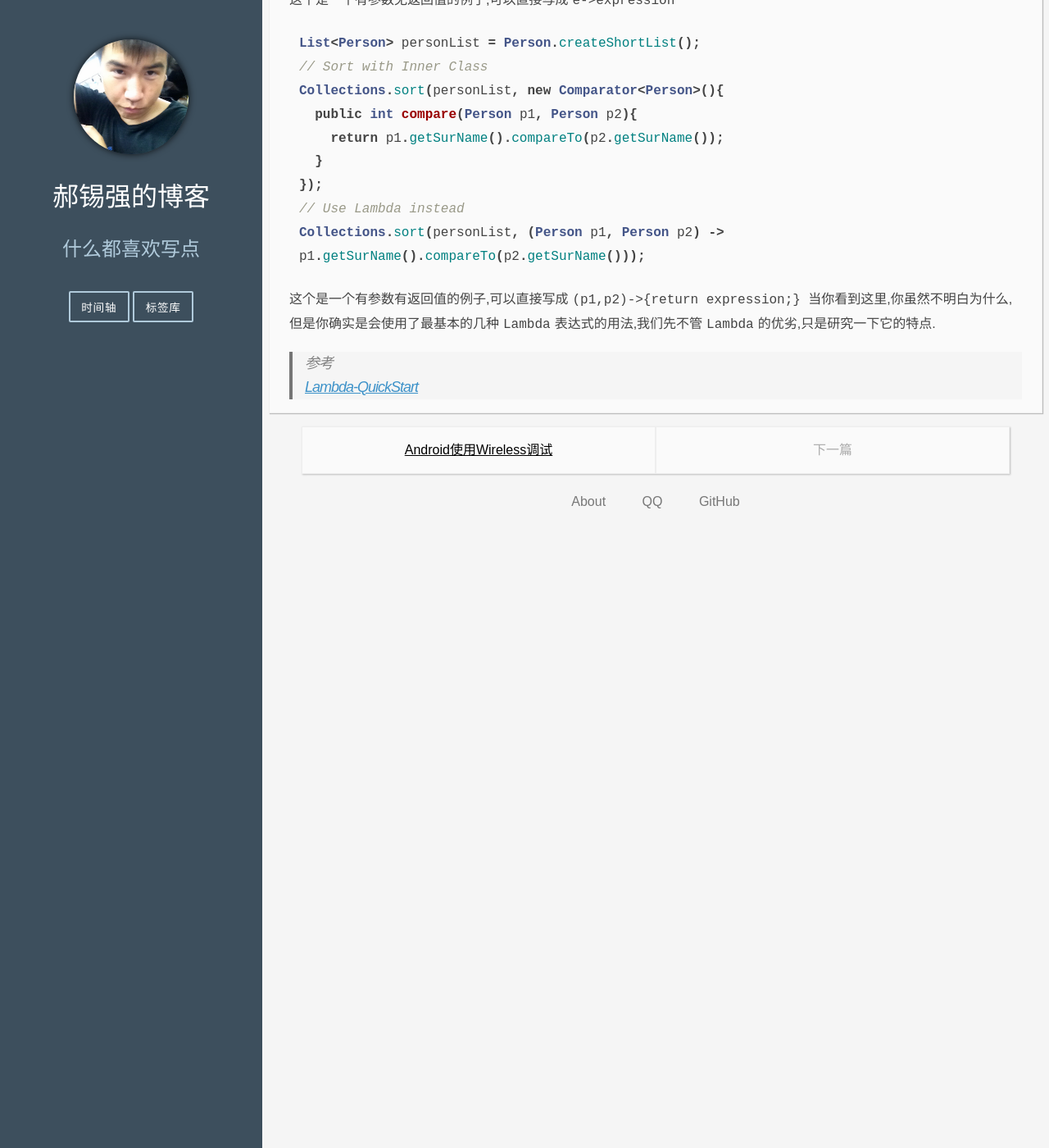
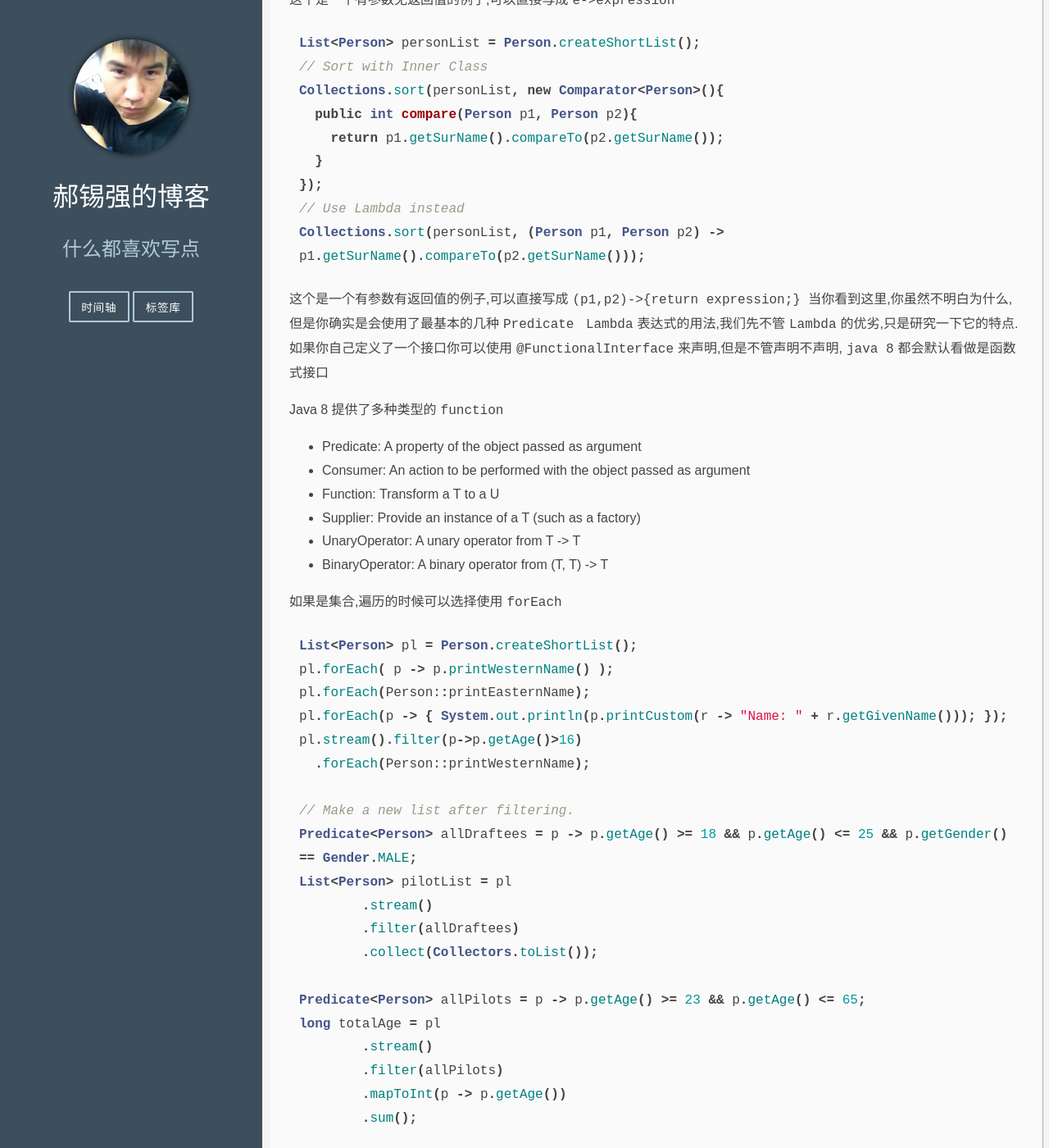
Before and after one commit to Haoxiqiang/haoxiqiang.github.io, a Jekyll site: the page built from _posts/2014-12-07-Java 8 的 Lambda.markdown, in a window 1280 px wide and 1400 px high, scrolled down 825 px. Shown: the whole window at 82% size. Built offline with Jekyll 4.4.1, drawn with Linux system fonts in a browser that asks for light colours; some of the changed text lies outside the part shown.

Commit message:
1.add post lambda

```diff
--- a/_posts/2014-12-07-Java 8 的 Lambda.markdown
+++ b/_posts/2014-12-07-Java 8 的 Lambda.markdown
@@ -46,7 +46,65 @@ Collections.sort(personList, new Comparator<Person>(){
 Collections.sort(personList, (Person p1, Person p2) -> p1.getSurName().compareTo(p2.getSurName()));
 {% endhighlight %}
 这个是一个有参数有返回值的例子,可以直接写成`(p1,p2)->{return expression;}`
-当你看到这里,你虽然不明白为什么,但是你确实是会使用了最基本的几种`Lambda`表达式的用法,我们先不管`Lambda`的优劣,只是研究一下它的特点.
+当你看到这里,你虽然不明白为什么,但是你确实是会使用了最基本的几种`Predicate` `Lambda`表达式的用法,我们先不管`Lambda`的优劣,只是研究一下它的特点.如果你自己定义了一个接口你可以使用`@FunctionalInterface`来声明,但是不管声明不声明,`java 8`都会默认看做是函数式接口
+
+Java 8 提供了多种类型的`function`
+
+* Predicate: A property of the object passed as argument
+* Consumer: An action to be performed with the object passed as argument
+* Function: Transform a T to a U
+* Supplier: Provide an instance of a T (such as a factory)
+* UnaryOperator: A unary operator from T -> T
+* BinaryOperator: A binary operator from (T, T) -> T
+
+如果是集合,遍历的时候可以选择使用`forEach`
+
+{% highlight java %}
+List<Person> pl = Person.createShortList();
+pl.forEach( p -> p.printWesternName() );
+pl.forEach(Person::printEasternName);
+pl.forEach(p -> { System.out.println(p.printCustom(r -> "Name: " + r.getGivenName())); });
+pl.stream().filter(p->p.getAge()>16)
+  .forEach(Person::printWesternName);
+
+// Make a new list after filtering.
+Predicate<Person> allDraftees = p -> p.getAge() >= 18 && p.getAge() <= 25 && p.getGender() == Gender.MALE;
+List<Person> pilotList = pl
+        .stream()
+        .filter(allDraftees)
+        .collect(Collectors.toList());
+
+Predicate<Person> allPilots = p -> p.getAge() >= 23 && p.getAge() <= 65;
+long totalAge = pl
+        .stream()
+        .filter(allPilots)
+        .mapToInt(p -> p.getAge())
+        .sum();
+
+// Get average of ages
+OptionalDouble averageAge = pl
+        .parallelStream()
+        .filter(allPilots)
+        .mapToDouble(p -> p.getAge())
+        .average();
+{% endhighlight %}
+
+接下来的混合使用,我没弄太明白,这种扩展了很多层的,看起来就头晕啊...
+{% highlight java %}
+public static <X, Y> void processElements(
+    Iterable<X> source,
+    Predicate<X> tester,
+    Function <X, Y> mapper,
+    Consumer<Y> block) {
+    for (X p : source) {
+        if (tester.test(p)) {
+            Y data = mapper.apply(p);
+            block.accept(data);
+        }
+    }
+}
+{% endhighlight %}
 
 >参考<br />
-[Lambda-QuickStart](http://www.oracle.com/webfolder/technetwork/tutorials/obe/java/Lambda-QuickStart/index.html)
+[Lambda-QuickStart](http://www.oracle.com/webfolder/technetwork/tutorials/obe/java/Lambda-QuickStart/index.html)<br />
+[LambdaExpressions](https://docs.oracle.com/javase/tutorial/java/javaOO/lambdaexpressions.html)
```
